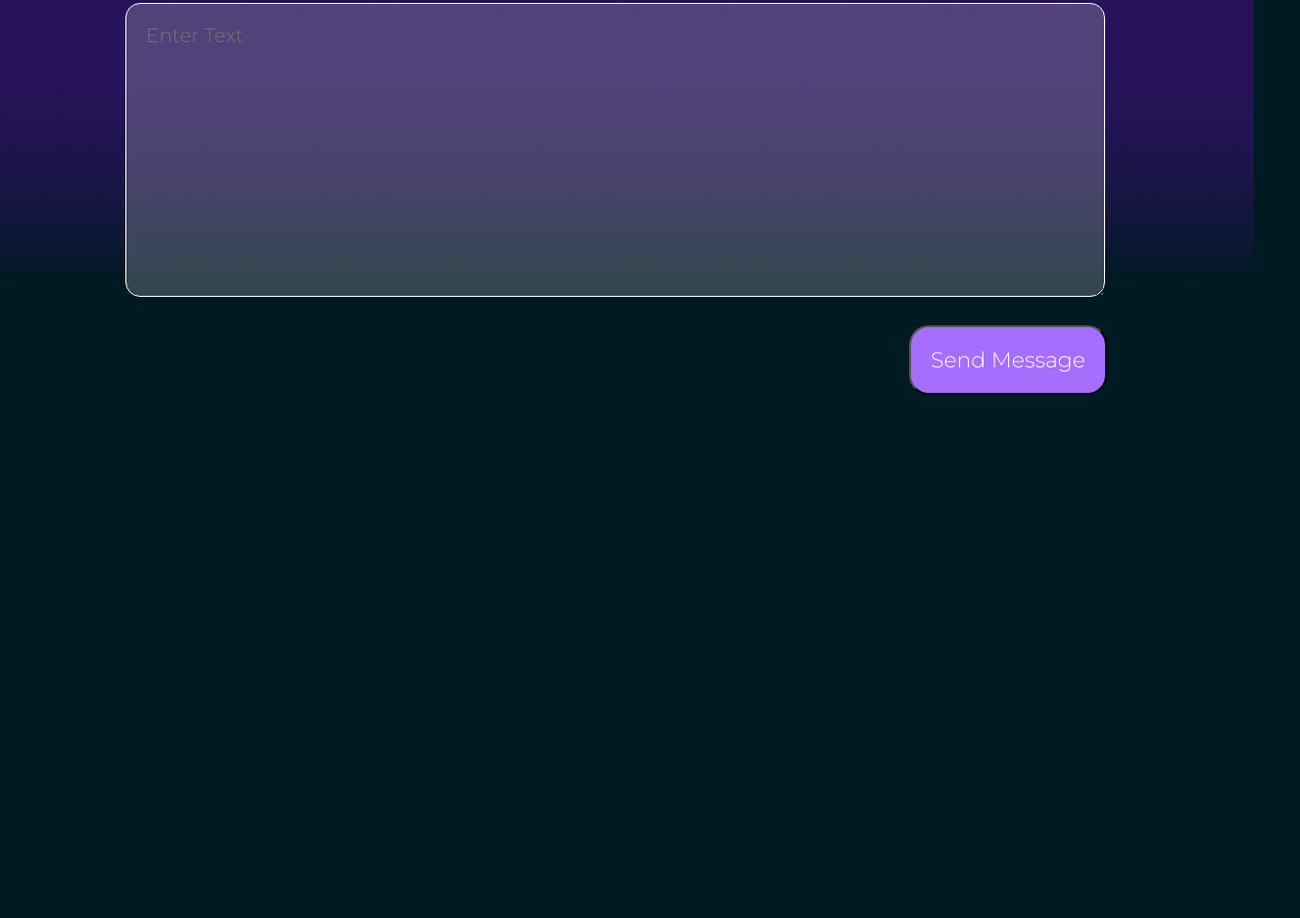
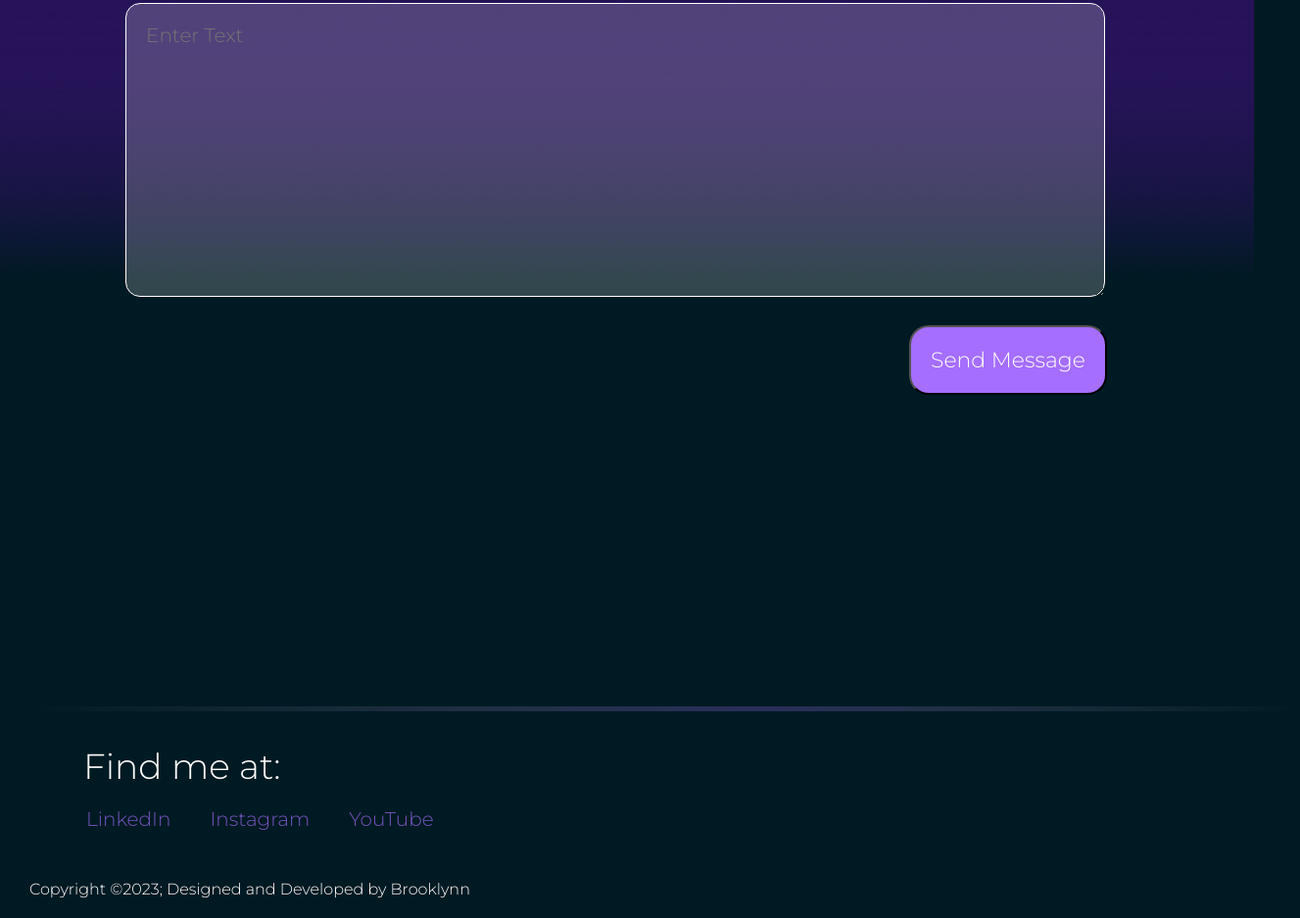
Before and after one commit to brooklando/mi349_final, a plain HTML site: page contact.html in a window 1280 px wide. Shown: the part 359-1296 px from the top of the page at 98% size, 1327 px wide, since content can reach past the window. Before the commit the page ends 800 px from the top, so only its background shows below. Drawn offline with Linux system fonts and the light colour scheme.

Commit message:
configured placeholder

```diff
--- a/contact.html
+++ b/contact.html
@@ -40,6 +40,23 @@
         <button type="submit">Send Message</button>
       </form>
     </div>
+    <!--footer-->
+    <footer>
+      <div class="footcontain">
+        <img src="images/gradientline.png" alt="">
+        <div class="footnav">
+          <h3>Find me at:</h3>
+          <div class="links">
+            <a href="placeholder.html">LinkedIn</a>
+            <a href="placeholder.html">Instagram</a>
+            <a href="placeholder.html">YouTube</a>
+          </div>
+        </div>
+        <div class="footercopy">
+          <p>Copyright &copy;2023; Designed and Developed by Brooklynn</p>
+        </div>
+      </div>
+    </footer>
     <script src="index.js"></script>
   </body>
 </html>
```
Also changed, not shown: about.html (+3 -3 lines), index.html (+3 -3 lines).
